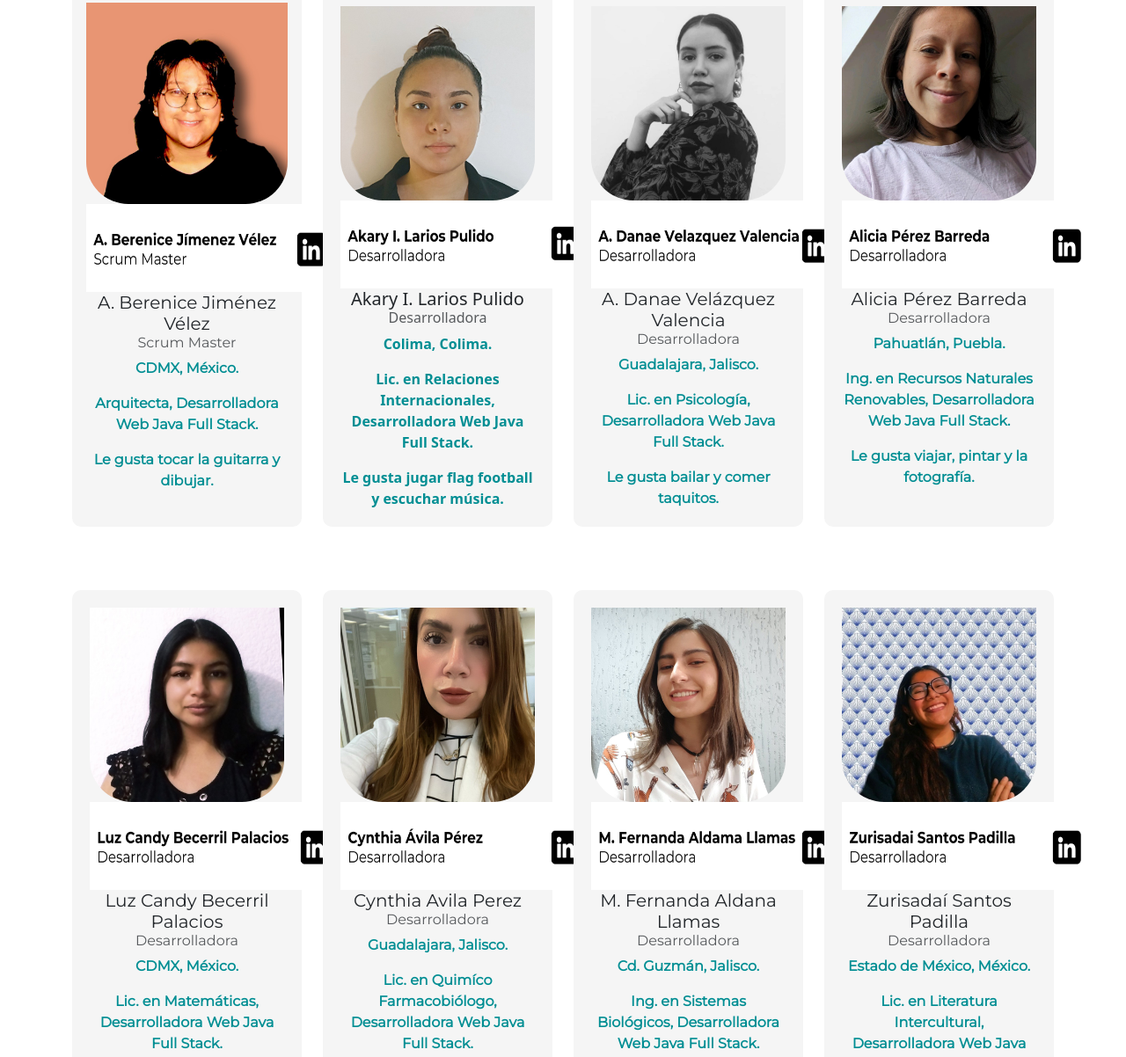
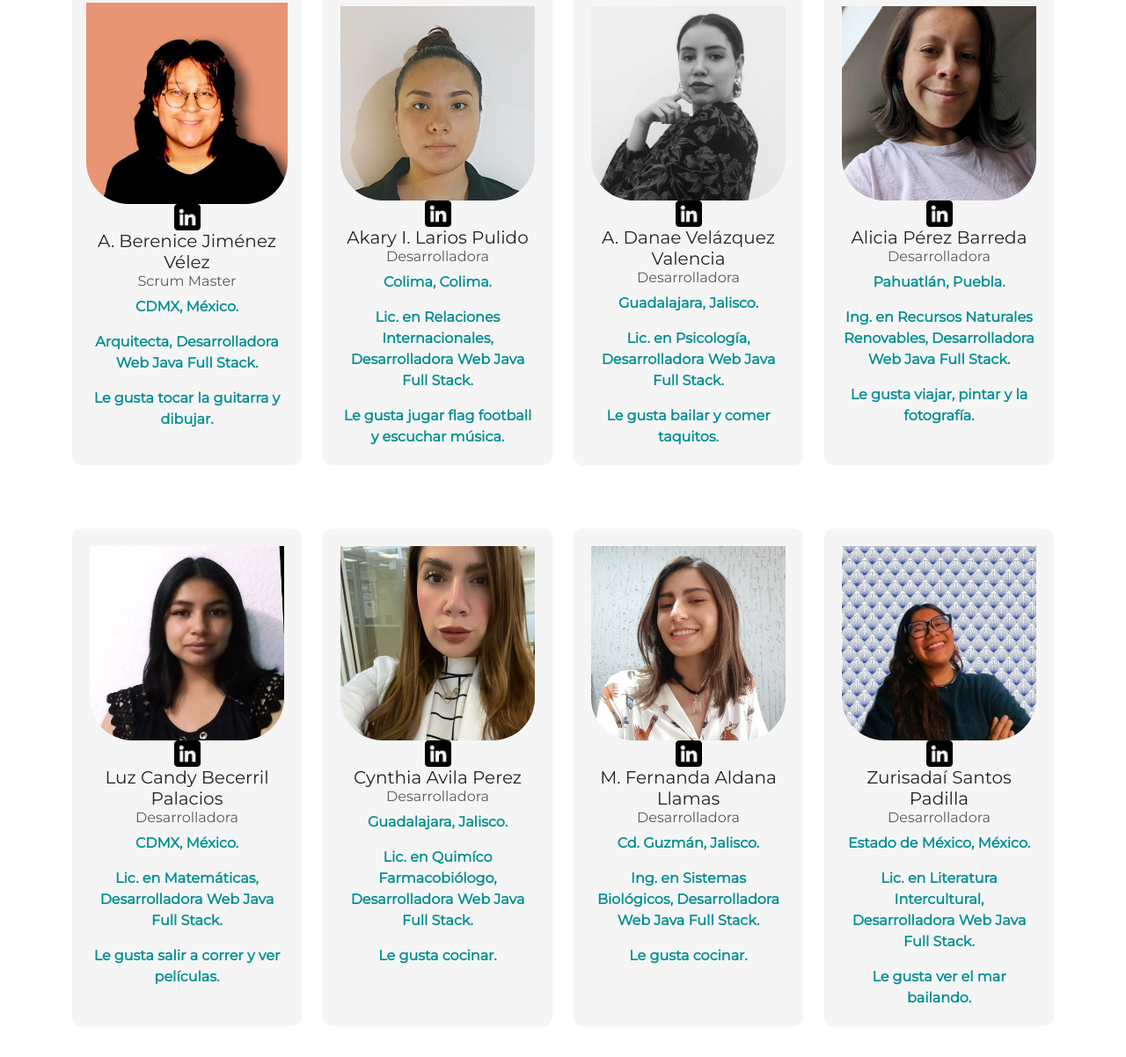
Before and after one commit to LuzBecerril/proyecto_galeria_lhdmi, a plain HTML site: page acerca.html in a window 1280 px wide. Shown: the part 173-1375 px from the top of the page at 88% size. After the commit the page ends 1340 px from the top, so only its background shows below. Drawn offline with nearby package versions, Linux system fonts and the light colour scheme.

Commit message:
se modificó acerca.html, css/styles.css y src

```diff
--- a/acerca.html
+++ b/acerca.html
@@ -92,12 +92,12 @@
           <!--FER-->
           <div class="container">
             <h1>Sobre las desarrolladoras</h1>
-            <div class="row row-cols-2 row-cols-md-4 g-8">
+            <div class="row row-cols-1 row-cols-md-4 g-8">
                 <div class="col">
                     <div class="card1 h-100">
                         <img src="./src/img/Bere.jpg" class="card-img-top" alt="...">
                         <div class="card-body">
-                            <a href="https://www.linkedin.com/in/berenice-j-v%C3%A9lez-8289a6264/"><img src="./src/img/Bere-link.png" width="280" height="100" alt="Bere"/></a>
+                            <a href="https://www.linkedin.com/in/berenice-j-v%C3%A9lez-8289a6264/"><img src="./src/img/LinkedIn.png" width="30" height="30" alt="Bere"/></a>
                             <h5 class="card-title">A. Berenice Jiménez Vélez</h5>
                             <h6 class="card-subtitle mb-2 text-body-secondary">Scrum Master</h6>
                             <p class="card-text">CDMX, México.</p>
@@ -111,7 +111,7 @@
                         <img src="./src/img/Akary.jpg" class="card-img-top" alt="...">
                         <a href=></a>
                         <div class="card-body">
-                            <a href="https://www.linkedin.com/in/akary-larios-85b4b9287/"><img src="./src/img/Akary-link.png" width="280" height="100" alt="Akary"/></a>
+                            <a href="https://www.linkedin.com/in/akary-larios-85b4b9287/"><img src="./src/img/LinkedIn.png" width="30" height="30" alt="Akary"/></a>
                             <h5 class="card-title">Akary I. Larios Pulido</h5>
                             <h6 class="card-subtitle mb-2 text-body-secondary">Desarrolladora</h6>
                             <p class="card-text">Colima, Colima.</p>
@@ -124,7 +124,7 @@
                     <div class="card3 h-100">
                         <img src="./src/img/Danae.jpg" class="card-img-top" alt="...">
                         <div class="card-body">
-                            <a href="https://www.linkedin.com/in/danaeval/"><img src="./src/img/Danae-link.png" width="280" height="100" alt="Danae"/></a>
+                            <a href="https://www.linkedin.com/in/danaeval/"><img src="./src/img/LinkedIn.png" width="30" height="30"alt="Danae"/></a>
                             <h5 class="card-title">A. Danae Velázquez Valencia</h5>
                             <h6 class="card-subtitle mb-2 text-body-secondary">Desarrolladora</h6>
                             <p class="card-text">Guadalajara, Jalisco.</p>
@@ -137,7 +137,7 @@
                     <div class="card4 h-100">
                         <img src="./src/img/Alicia.jpg" class="card-img-top" alt="...">
                         <div class="card-body">
-                            <a href="https://www.linkedin.com/in/alicia-p%C3%A9rez-barreda-a8501026b/"><img src="./src/img/Ali-link.png" width="280" height="100" alt="Ali"/></a>
+                            <a href="https://www.linkedin.com/in/alicia-p%C3%A9rez-barreda-a8501026b/"><img src="./src/img/LinkedIn.png" width="30" height="30" alt="Ali"/></a>
                             <h5 class="card-title">Alicia Pérez Barreda</h5>
                             <h6 class="card-subtitle mb-2 text-body-secondary">Desarrolladora</h6>
                             <p class="card-text">Pahuatlán, Puebla.</p>
@@ -151,12 +151,12 @@
                 <br>
                 <br>
                 <div class="container2">
-                <div class="row row-cols-2 row-cols-md-4 g-8">
+                <div class="row row-cols-1 row-cols-md-4 g-8">
                 <div class="col">
                     <div class="card5 h-100">
                         <img src="./src/img/Luz.jpg" class="card-img-top" alt="...">
                         <div class="card-body">
-                            <a href="https://www.linkedin.com/in/luz-becerril/"><img src="./src/img/Luz-link.png" width="280" height="100" alt="Luz"/></a>
+                            <a href="https://www.linkedin.com/in/luz-becerril/"><img src="./src/img/LinkedIn.png" width="30" height="30"alt="Luz"/></a>
                             <h5 class="card-title">Luz Candy Becerril Palacios</h5>
                             <h6 class="card-subtitle mb-2 text-body-secondary">Desarrolladora</h6>
                             <p class="card-text">CDMX, México.</p>
@@ -169,7 +169,7 @@
                     <div class="card6 h-100">
                         <img src="./src/img/Cynthia.jpg" class="card-img-top" alt="...">
                         <div class="card-body">
-                            <a href="https://www.linkedin.com/in/cynthia-avila-83b006284/"><img src="./src/img/Cyn-link.png" width="280" height="100" alt="Cyn"/></a>
+                            <a href="https://www.linkedin.com/in/cynthia-avila-83b006284/"><img src="./src/img/LinkedIn.png" width="30" height="30" alt="Cyn"/></a>
                             <h5 class="card-title">Cynthia Avila Perez</h5>
                             <h6 class="card-subtitle mb-2 text-body-secondary">Desarrolladora</h6>
                             <p class="card-text">Guadalajara, Jalisco.</p>
@@ -182,7 +182,7 @@
                     <div class="card7 h-100">
                         <img src="./src/img/Fernanda.jpg" class="card-img-top" alt="...">
                         <div class="card-body">
-                            <a href="https://www.linkedin.com/in/mar%C3%ADa-fernanda-aldana-llamas-316479267/"><img src="./src/img/Fer-link.png" width="280" height="100" alt="Fer"/></a>
+                            <a href="https://www.linkedin.com/in/mar%C3%ADa-fernanda-aldana-llamas-316479267/"><img src="./src/img/LinkedIn.png" width="30" height="30" alt="Fer"/></a>
                             <h5 class="card-title">M. Fernanda Aldana Llamas</h5>
                             <h6 class="card-subtitle mb-2 text-body-secondary">Desarrolladora</h6>
                             <p class="card-text">Cd. Guzmán, Jalisco.</p>
@@ -195,7 +195,7 @@
                     <div class="card8 h-100">
                         <img src="./src/img/Zuri.jpg" class="card-img-top" alt="...">
                         <div class="card-body">
-                            <a href="https://www.linkedin.com/in/zurisadai-santos-padilla/"><img src="./src/img/Zuri-link.png" width="280" height="100" alt="Zuri"/></a>
+                            <a href="https://www.linkedin.com/in/zurisadai-santos-padilla/"><img src="./src/img/LinkedIn.png" width="30" height="30" alt="Zuri"/></a>
                             <h5 class="card-title">Zurisadaí Santos Padilla</h5>
                             <h6 class="card-subtitle mb-2 text-body-secondary">Desarrolladora</h6>
                             <p class="card-text">Estado de México, México.</p>
--- a/css/style.css
+++ b/css/style.css
@@ -48,16 +48,8 @@
     animation-fill-mode: forwards;
     animation-play-state:initial;
 }
-/*
-a:hover{
-    color: #242424;
-
-
 a:focus{
-    background-color:#7e1218;
-}}*/
-a:hover{
-    color: #008e93;
+    color: yellow;
 }
 .navbar{
     background-color: #b3252c;
@@ -95,9 +87,9 @@ h1{
 .container{
     gap: 10rem;
 }
-/* .container2{
+.container2{
     gap: 10rem;
-} */
+}
 .card1{
     background-color: #f5f5f5;
     padding: 1rem;
@@ -107,13 +99,14 @@ h1{
     font-family: 'Montserrat';
 
 
+
 }
 .card2{
     background-color: #f5f5f5;
     padding: 20px;
     text-align: center;
     border-radius: 10px;
-
+    font-family: 'Montserrat';
 }
 .card3{
     background-color: #f5f5f5;
```
Also changed, not shown: src/img/LinkedIn.png (added).
